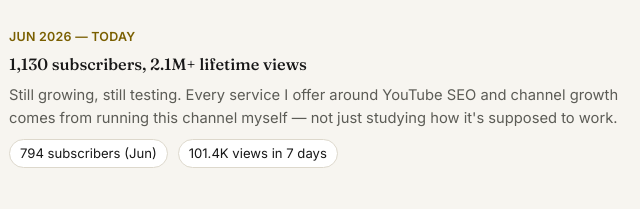
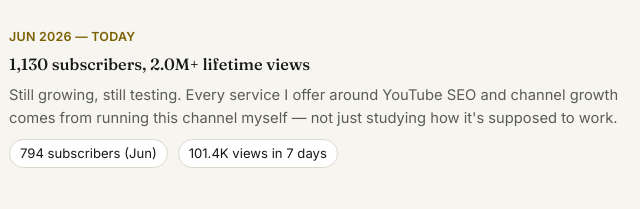
Before and after one commit to samid6061-boop/samid6061-boop.github.io, a plain HTML site: page my-story.html in a window 1280 px wide. Shown: the part 1889-2098 px from the top of the page, 323-963 px from the left. Drawn offline with Linux system fonts and the light colour scheme.

Commit message:
Update formatting function for live stats display

```diff
--- a/my-story.html
+++ b/my-story.html
@@ -165,7 +165,7 @@ footer.site-footer a{text-decoration:underline}
 <script>
 /* Live YouTube numbers from stats.json; if it can't load, the numbers in the page stay. */
 (function(){
-  var fmtShort=function(n){return n>=1e6?(n/1e6).toFixed(1)+'M+':n>=1e3?Math.floor(n/1e3)+'K+':String(n);};
+  var fmtShort=function(n){return n>=1e6?(Math.floor(n/1e5)/10).toFixed(1)+'M+':n>=1e3?Math.floor(n/1e3)+'K+':String(n);};
   fetch('stats.json',{cache:'no-cache'}).then(function(r){return r.ok?r.json():Promise.reject();}).then(function(d){
     if(!d||!(d.views>0)||!(d.subs>0))return;
     [].forEach.call(document.querySelectorAll('[data-live]'),function(el){
```
